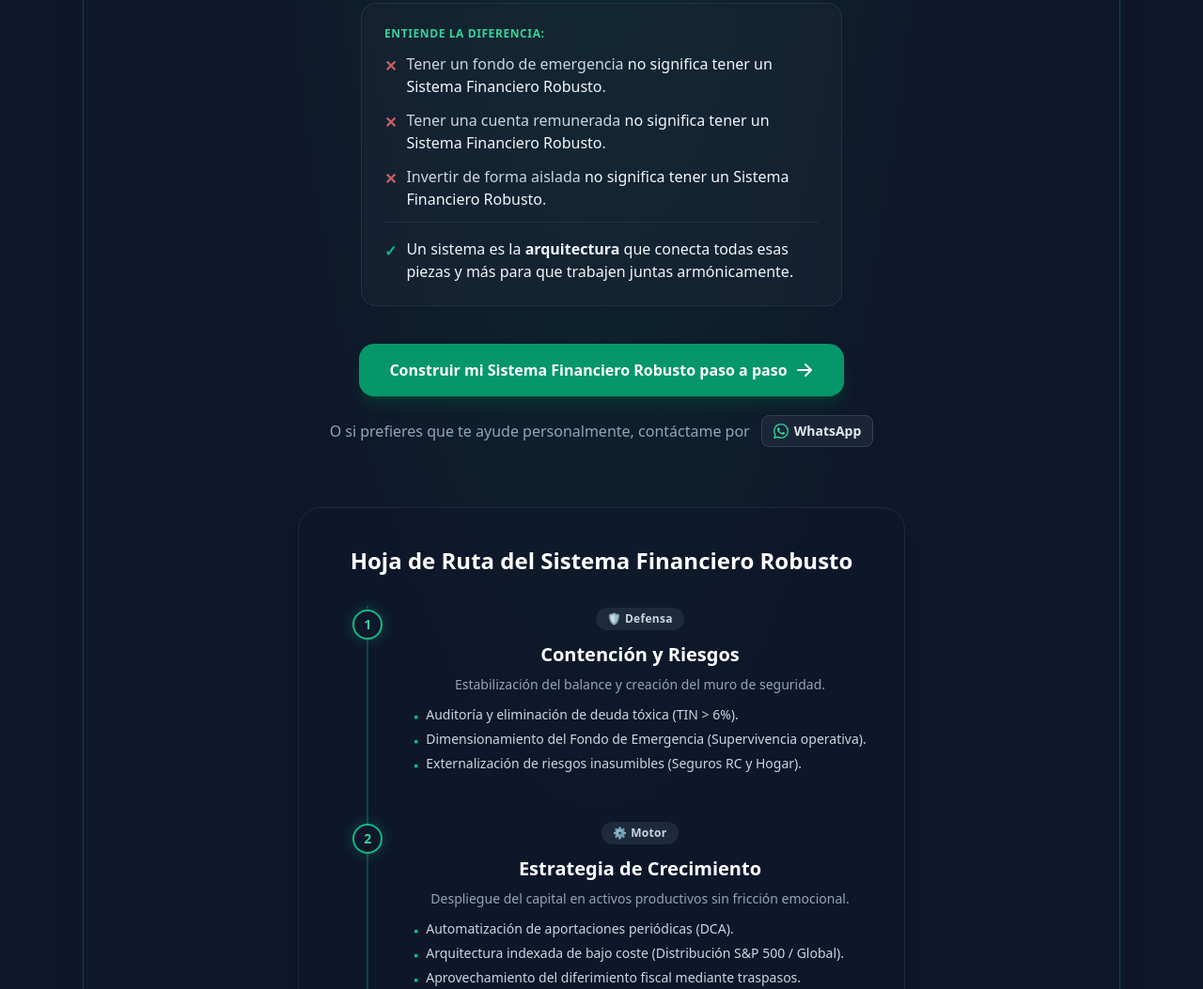
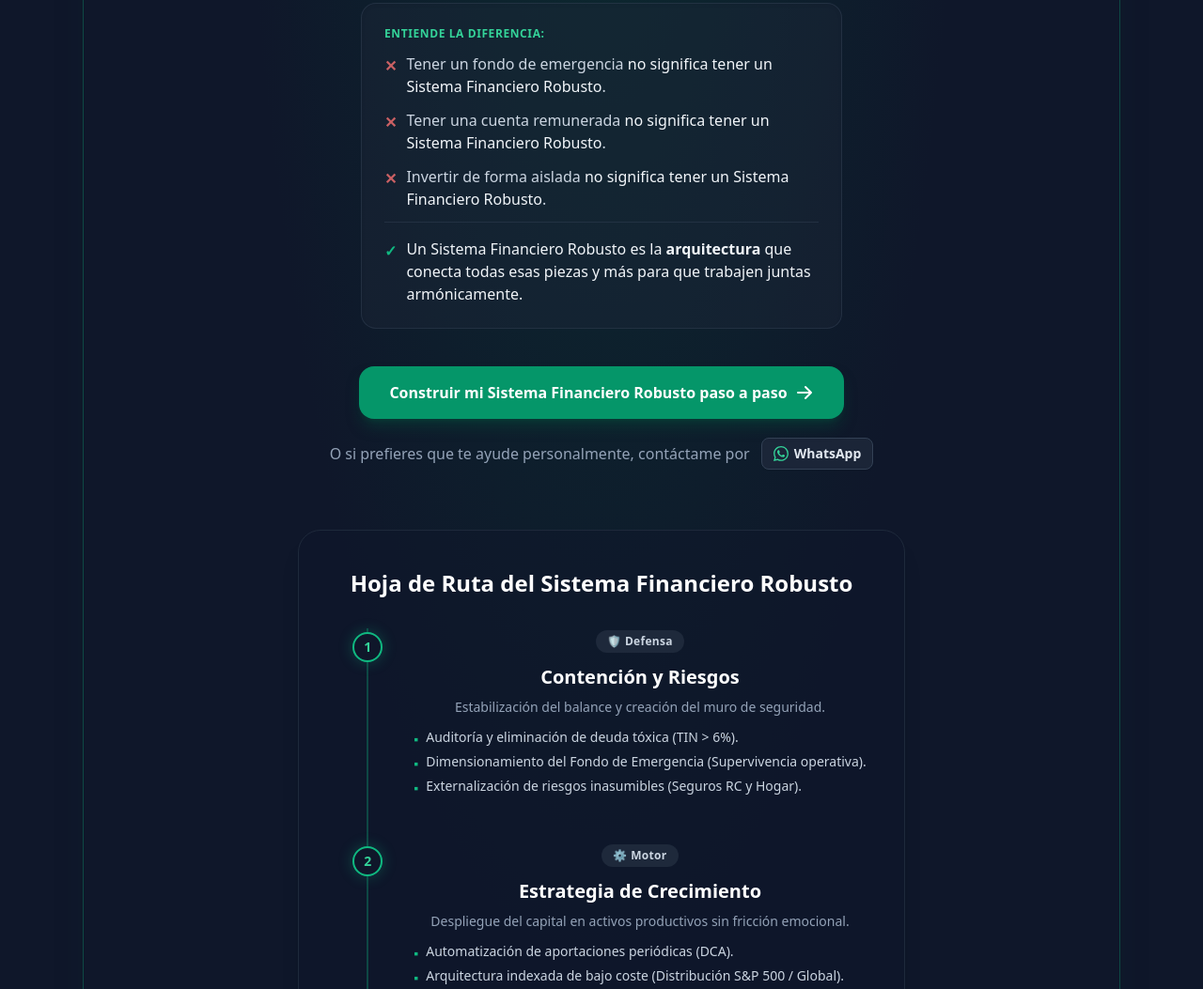
Before and after one commit to manoelfolgueira/manoelfolgueira.es, an Eleventy site: page src/index.njk in a window 1280 px wide. Shown: the part 649-1702 px from the top of the page at 94% size. Built offline with nearby package versions, Linux system fonts and the light colour scheme; Eleventy itself is replaced by a stand-in of ours; files that its build step writes are made by us from their sources.

Commit message:
improve panel

```diff
--- a/src/index.njk
+++ b/src/index.njk
@@ -52,7 +52,7 @@ title: Panel
                     </li>
                     <li class="flex items-start gap-2.5 mt-4 pt-4 border-t border-slate-700/50">
                         <span class="text-emerald-500 font-bold mt-0.5">✓</span>
-                        <span class="text-slate-100">Un sistema es la <strong>arquitectura</strong> que conecta todas esas piezas y más para que trabajen juntas armónicamente.</span>
+                        <span class="text-slate-100">Un Sistema Financiero Robusto es la <strong>arquitectura</strong> que conecta todas esas piezas y más para que trabajen juntas armónicamente.</span>
                     </li>
                 </ul>
             </div>
```
